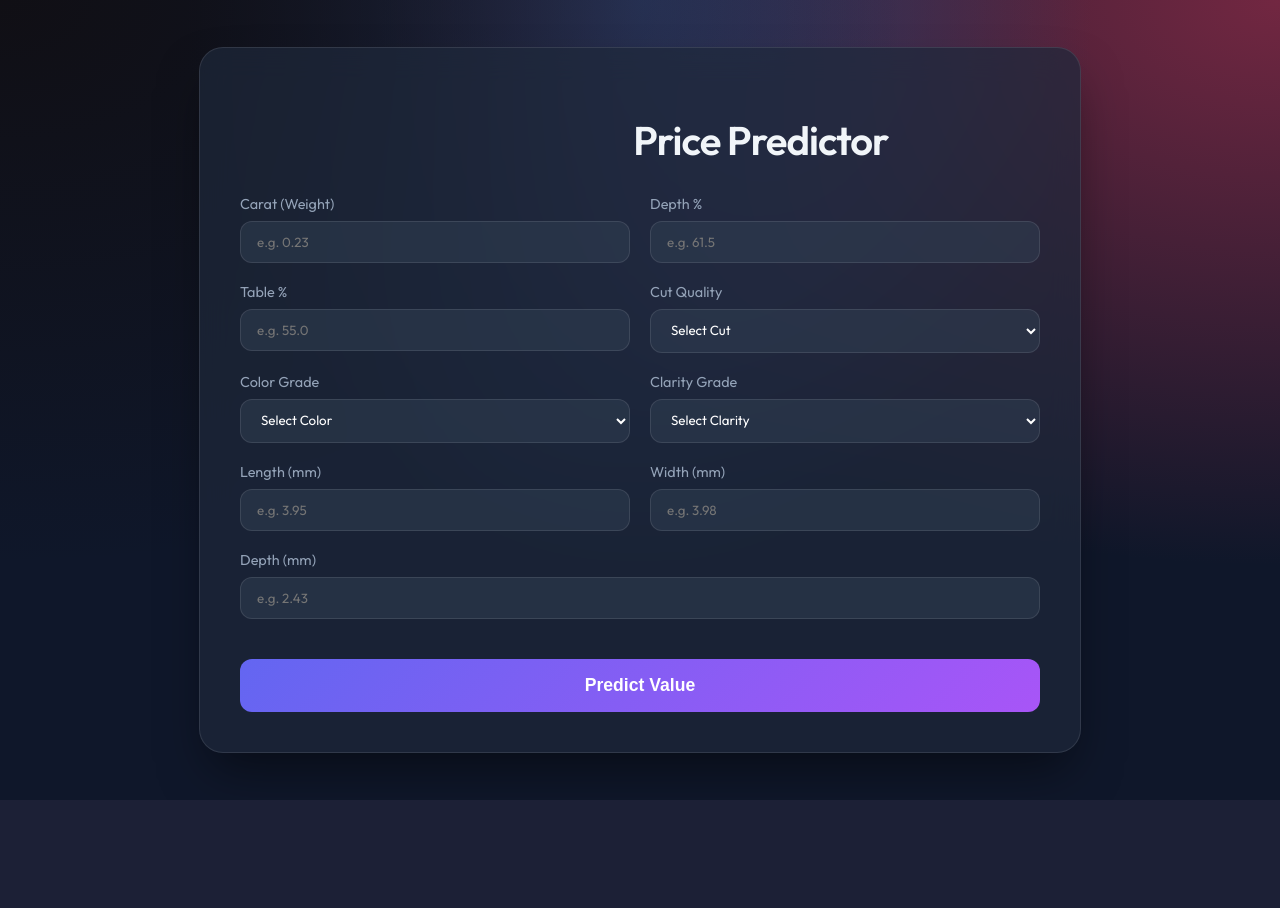
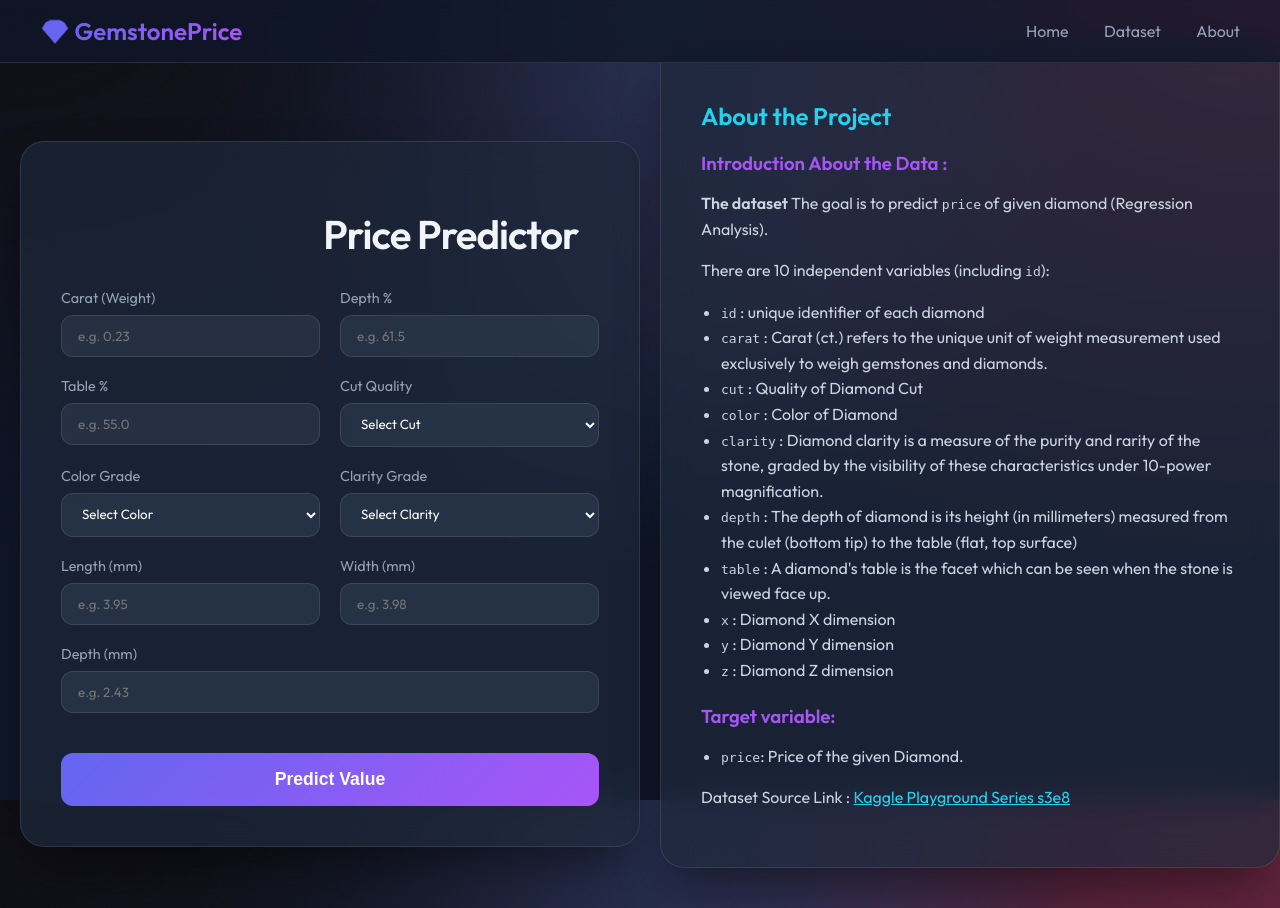
Before and after one commit to quamrl-hoda/gemstone-Price-Prediction, a Flask app: page / in a window 1280 px wide. Before the commit the page ends 800 px from the top, so only its background shows below. Run offline with Flask 3, Linux system fonts and the light colour scheme.

Commit message:
ui  added

```diff
--- a/templates/index.html
+++ b/templates/index.html
@@ -49,6 +49,7 @@
       margin-bottom: 30px;
       background: linear-gradient(to right, var(--generated-image), var(--secondary-color), var(--accent));
       -webkit-background-clip: text;
+      background-clip: text;
       -webkit-text-fill-color: transparent;
       font-size: 2.5rem;
       letter-spacing: -0.025em;
@@ -150,10 +151,102 @@
         grid-column: span 1;
       }
     }
+
+    nav {
+      background: rgba(15, 23, 42, 0.8);
+      backdrop-filter: blur(10px);
+      position: fixed;
+      top: 0;
+      width: 100%;
+      z-index: 1000;
+      border-bottom: 1px solid rgba(255, 255, 255, 0.1);
+    }
+
+    .nav-container {
+      max-width: 1200px;
+      margin: 0 auto;
+      padding: 1rem 2rem;
+      display: flex;
+      justify-content: space-between;
+      align-items: center;
+    }
+
+    .logo {
+      font-weight: 700;
+      font-size: 1.5rem;
+      color: var(--text-color);
+      text-decoration: none;
+      background: linear-gradient(to right, var(--primary-color), var(--secondary-color));
+      -webkit-background-clip: text;
+      background-clip: text;
+      -webkit-text-fill-color: transparent;
+    }
+
+    .nav-links a {
+      color: #94a3b8;
+      text-decoration: none;
+      margin-left: 2rem;
+      transition: color 0.3s;
+      font-weight: 500;
+    }
+
+    .nav-links a:hover {
+      color: var(--accent);
+    }
+
+    .container {
+      margin-top: 100px;
+    }
+
+    .about-section {
+      background: var(--card-bg);
+      backdrop-filter: blur(16px);
+      border: 1px solid rgba(255, 255, 255, 0.1);
+      border-radius: 24px;
+      padding: 40px;
+      width: 100%;
+      max-width: 800px;
+      margin: 40px auto;
+      box-shadow: 0 25px 50px -12px rgba(0, 0, 0, 0.5);
+    }
+
+    .about-section h2 {
+      color: var(--accent);
+      margin-bottom: 20px;
+    }
+
+    .about-section h3 {
+      color: var(--secondary-color);
+      margin-top: 20px;
+      margin-bottom: 10px;
+    }
+
+    .about-section p,
+    .about-section ul {
+      color: #cbd5e1;
+      line-height: 1.6;
+    }
+
+    .about-section ul {
+      padding-left: 20px;
+    }
   </style>
 </head>
 
 <body>
+
+  <nav>
+    <div class="nav-container">
+      <a href="/" class="logo">💎 GemstonePrice</a>
+      <div class="nav-links">
+        <a href="/">Home</a>
+        <a href="https://www.kaggle.com/competitions/playground-series-s3e8/data?select=train.csv"
+          target="_blank">Dataset</a>
+        <a href="#about">About</a>
+
+      </div>
+    </div>
+  </nav>
 
   <div class="container">
     <h1>💎 Gemstone <span>Price Predictor</span></h1>
@@ -243,6 +336,40 @@
 
   </div>
 
+  <div id="about" class="about-section">
+    <h2>About the Project</h2>
+    <h3>Introduction About the Data :</h3>
+    <p><strong>The dataset</strong> The goal is to predict <code>price</code> of given diamond (Regression
+      Analysis).</p>
+
+    <p>There are 10 independent variables (including <code>id</code>):</p>
+
+    <ul>
+      <li><code>id</code> : unique identifier of each diamond</li>
+      <li><code>carat</code> : Carat (ct.) refers to the unique unit of weight measurement used exclusively to weigh
+        gemstones and diamonds.</li>
+      <li><code>cut</code> : Quality of Diamond Cut</li>
+      <li><code>color</code> : Color of Diamond</li>
+      <li><code>clarity</code> : Diamond clarity is a measure of the purity and rarity of the stone, graded by the
+        visibility of these characteristics under 10-power magnification.</li>
+      <li><code>depth</code> : The depth of diamond is its height (in millimeters) measured from the culet (bottom
+        tip) to the table (flat, top surface)</li>
+      <li><code>table</code> : A diamond's table is the facet which can be seen when the stone is viewed face up.
+      </li>
+      <li><code>x</code> : Diamond X dimension</li>
+      <li><code>y</code> : Diamond Y dimension</li>
+      <li><code>z</code> : Diamond Z dimension</li>
+    </ul>
+
+    <h3>Target variable:</h3>
+    <ul>
+      <li><code>price</code>: Price of the given Diamond.</li>
+    </ul>
+
+    <p>Dataset Source Link : <a href="https://www.kaggle.com/competitions/playground-series-s3e8/data?select=train.csv"
+        target="_blank" style="color: var(--accent);">Kaggle Playground Series s3e8</a></p>
+  </div>
+
 </body>
 
 </html>
```
Also changed, not shown: static/css/style.css (added, +223 -0 lines).
